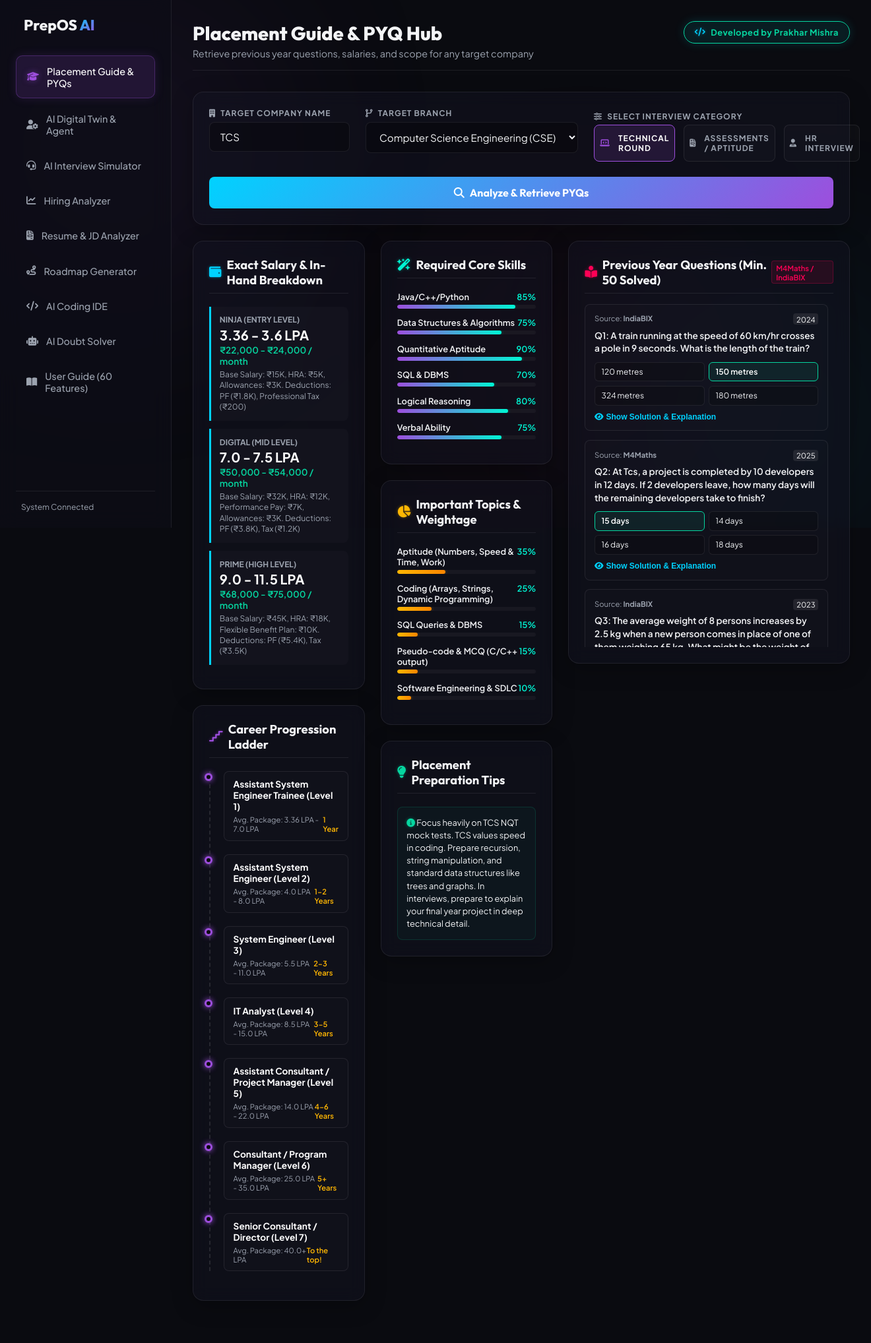
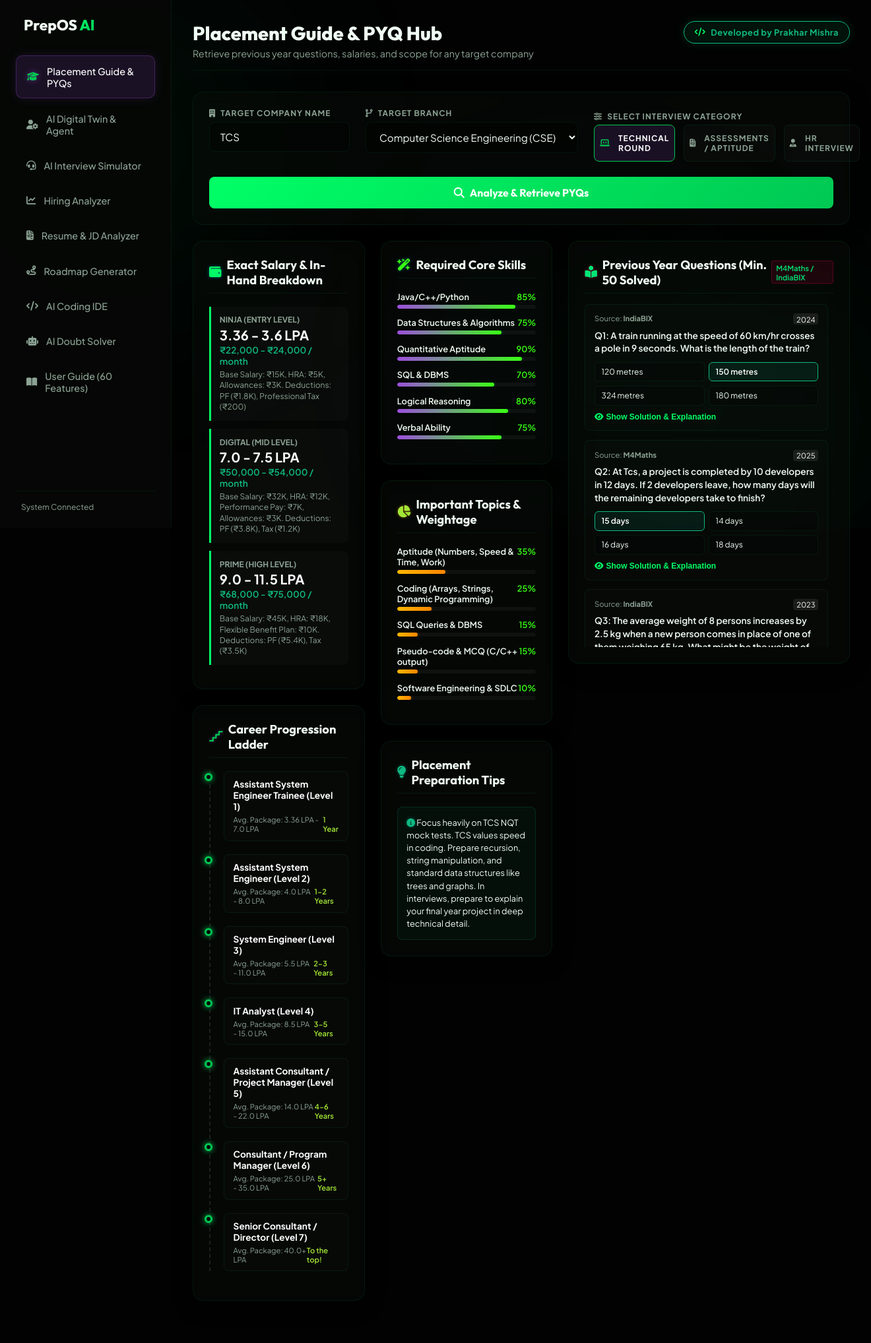
Before and after one commit to prakharmishra00000-cell/placement-prep-ai, a Flask app: page / in a window 1320 px wide. Shown: the whole page at 66% size. Run offline with Flask 3, Linux system fonts and the light colour scheme.

Commit message:
Configure dark black and green UI theme with matrix green variables

```diff
--- a/static/style.css
+++ b/static/style.css
@@ -1,17 +1,17 @@
 :root {
-    --bg-dark: #0a0b10;
-    --card-bg: rgba(20, 22, 37, 0.45);
-    --border-color: rgba(255, 255, 255, 0.08);
-    --border-glow: rgba(147, 51, 234, 0.15);
-    --text-primary: #f3f4f6;
-    --text-muted: #9ca3af;
+    --bg-dark: #020203;
+    --card-bg: rgba(10, 15, 10, 0.45);
+    --border-color: rgba(0, 230, 118, 0.08);
+    --border-glow: rgba(0, 230, 118, 0.15);
+    --text-primary: #f0fdf4;
+    --text-muted: #8ca394;
     --sidebar-width: 260px;
-    --neon-blue: #00d2ff;
-    --neon-purple: #9d4edd;
-    --neon-green-glow: #00f5d4;
-    --neon-yellow: #ffb703;
-    --neon-pink: #ff0055;
-    --neon-cyan: #06d6a0;
+    --neon-blue: #00ff66;
+    --neon-purple: #00c853;
+    --neon-green-glow: #39ff14;
+    --neon-yellow: #a3e635;
+    --neon-pink: #00e676;
+    --neon-cyan: #10b981;
     --font-heading: 'Outfit', sans-serif;
     --font-body: 'Plus Jakarta Sans', sans-serif;
 }
@@ -47,14 +47,14 @@ body {
     position: absolute;
     border-radius: 50%;
     filter: blur(140px);
-    opacity: 0.18;
+    opacity: 0.15;
     animation: float 25s infinite alternate ease-in-out;
 }
 
 .ball1 {
     width: 45vw;
     height: 45vw;
-    background: radial-gradient(circle, #9d4edd 0%, rgba(0,0,0,0) 70%);
+    background: radial-gradient(circle, #00c853 0%, rgba(0,0,0,0) 70%);
     top: -10%;
     left: -10%;
 }
@@ -62,7 +62,7 @@ body {
 .ball2 {
     width: 35vw;
     height: 35vw;
-    background: radial-gradient(circle, #00d2ff 0%, rgba(0,0,0,0) 70%);
+    background: radial-gradient(circle, #00ff66 0%, rgba(0,0,0,0) 70%);
     bottom: -5%;
     right: -5%;
     animation-delay: -5s;
@@ -71,7 +71,7 @@ body {
 .ball3 {
     width: 30vw;
     height: 30vw;
-    background: radial-gradient(circle, #ff0055 0%, rgba(0,0,0,0) 70%);
+    background: radial-gradient(circle, #10b981 0%, rgba(0,0,0,0) 70%);
     top: 40%;
     left: 50%;
     transform: translate(-50%, -50%);
@@ -92,7 +92,7 @@ body {
 /* Sidebar Navigation */
 .app-sidebar {
     width: var(--sidebar-width);
-    background: rgba(13, 14, 24, 0.7);
+    background: rgba(6, 8, 6, 0.85);
     border-right: 1px solid var(--border-color);
     backdrop-filter: blur(15px);
     display: flex;
--- a/templates/index.html
+++ b/templates/index.html
@@ -101,8 +101,8 @@
                     <h1 id="tab-heading">Placement Guide & PYQ Hub</h1>
                     <p id="tab-subheading">Retrieve previous year questions, salaries, and scope for any target company</p>
                 </div>
-                <div class="developer-tag" style="position: absolute; top: 0; right: 0; background: rgba(0, 240, 255, 0.08); border: 1px solid var(--neon-cyan); padding: 0.5rem 1rem; border-radius: 20px; font-size: 0.8rem; font-weight: 700; color: var(--neon-cyan); letter-spacing: 0.5px; box-shadow: 0 0 15px rgba(0, 240, 255, 0.15); display: flex; align-items: center; gap: 0.5rem; backdrop-filter: blur(5px);">
-                    <i class="fa-solid fa-code text-neon-blue"></i> Developed by Prakhar Mishra
+                <div class="developer-tag" style="position: absolute; top: 0; right: 0; background: rgba(0, 230, 118, 0.08); border: 1px solid var(--neon-cyan); padding: 0.5rem 1rem; border-radius: 20px; font-size: 0.8rem; font-weight: 700; color: var(--neon-cyan); letter-spacing: 0.5px; box-shadow: 0 0 15px rgba(0, 230, 118, 0.15); display: flex; align-items: center; gap: 0.5rem; backdrop-filter: blur(5px);">
+                    <i class="fa-solid fa-code" style="color: var(--neon-blue);"></i> Developed by Prakhar Mishra
                 </div>
             </header>
 
```
